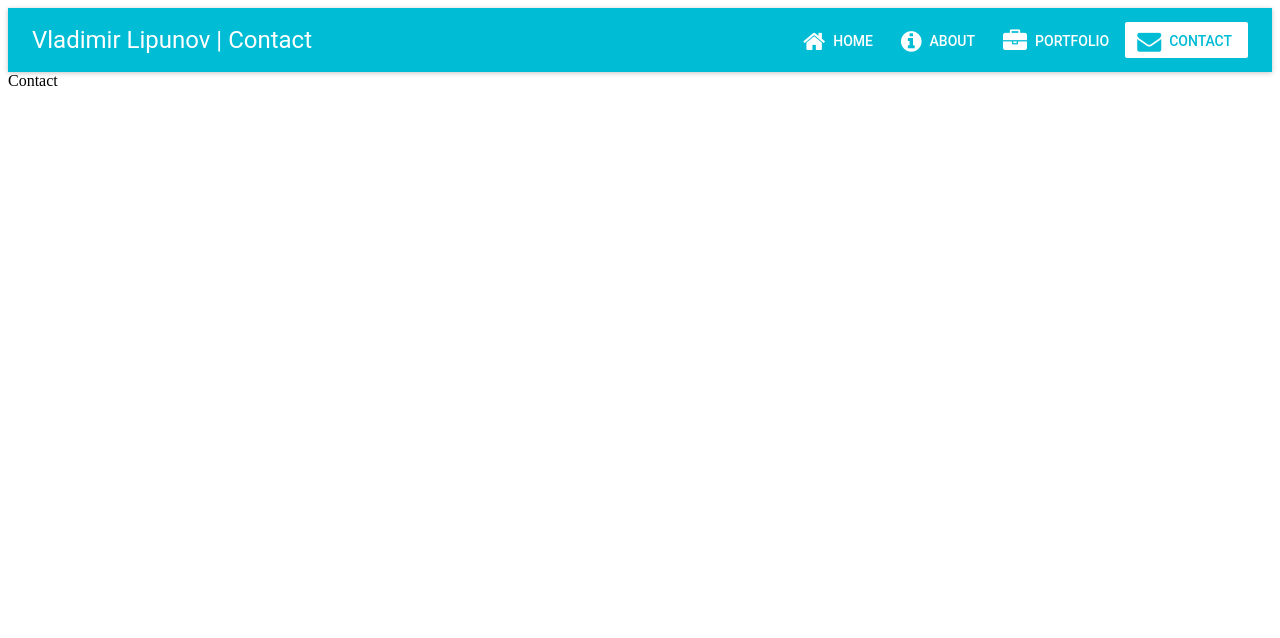
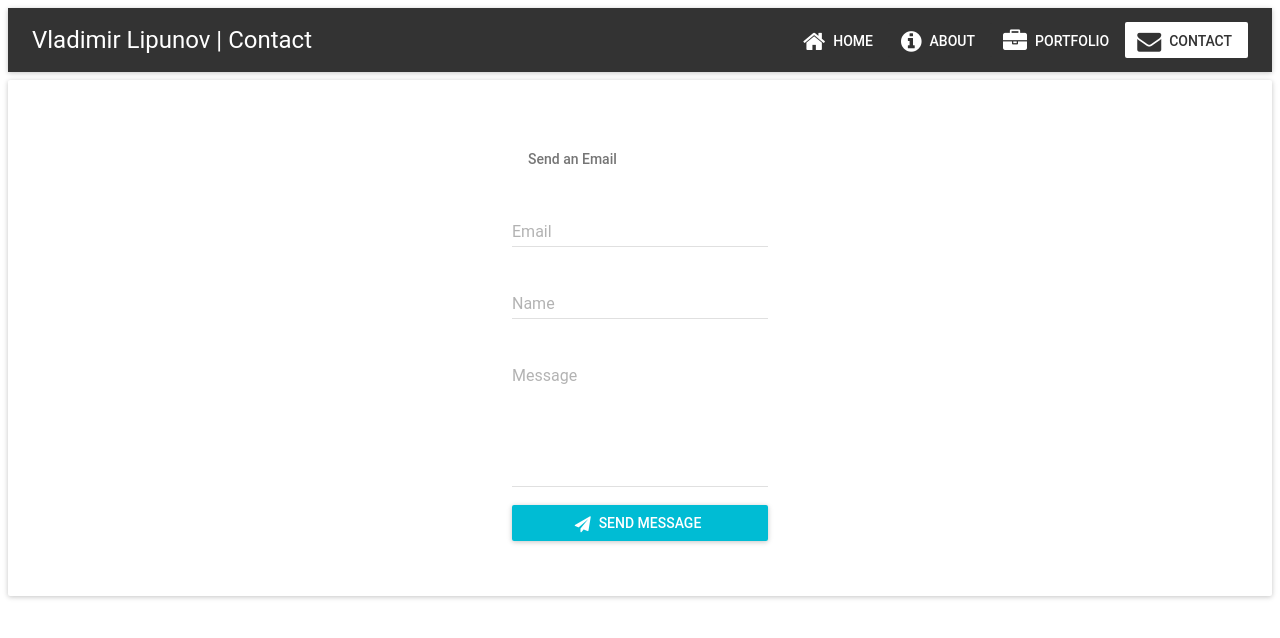
Before and after one commit to lippyDesign/portfolio_2017, a React app: page /contact in a window 1280 px wide. Shown: the top 638 px of the page. Built offline with nearby package versions, Linux system fonts and the light colour scheme; what react-tap-event-plugin would draw is missing.

Commit message:
finished contact email form, updated nav color to dark

```diff
--- /dev/null
+++ b/src/components/ContactForm.js
@@ -0,0 +1,53 @@
+import React from 'react';
+import Subheader from 'material-ui/Subheader';
+import TextField from 'material-ui/TextField';
+import RaisedButton from 'material-ui/RaisedButton';
+
+export default class extends React.Component {
+  render() {
+    return <form style={styles.formStyle} onSubmit={this.props.onFormSubmit}>
+      <Subheader>Send an Email</Subheader>
+      <TextField
+        hintText="your@email.com"
+        floatingLabelText="Email"
+        errorText={this.props.emailErrorMessage}
+        style={styles.inputStyle}
+        value={this.props.email}
+        onChange={event => this.props.textChanged(event.target.value, 'email')}
+      />
+      <TextField
+        hintText="Your Name"
+        floatingLabelText="Name"
+        errorText={this.props.nameErrorMessage}
+        style={styles.inputStyle}
+        value={this.props.name}
+        onChange={event => this.props.textChanged(event.target.value, 'name')}
+      />
+      <TextField
+        hintText="Message Text"
+        errorText={this.props.messageErrorMessage}
+        floatingLabelText="Message"
+        multiLine={true}
+        rows={5}
+        style={styles.inputStyle}
+        value={this.props.message}
+        onChange={event => this.props.textChanged(event.target.value, 'message')}
+      />
+      <RaisedButton
+        primary
+        fullWidth
+        label="Send Message"
+        icon={<i style={styles.iconStyle} className="fa fa-paper-plane" aria-hidden="true"></i>}
+        style={styles.buttonStyle}
+        onClick={this.props.onFormSubmit}
+      />
+    </form>;
+  }
+}
+
+const styles = {
+  formStyle: { padding: 5 },
+  inputStyle: { display: 'block' },
+  buttonStyle: { marginTop: 10 },
+  iconStyle: { color: '#FFF' }
+}
--- a/src/components/ContactPage.js
+++ b/src/components/ContactPage.js
@@ -1,7 +1,50 @@
-import React, { Component } from 'react';
+import React from 'react';
+import Paper from 'material-ui/Paper';
+import TextField from 'material-ui/TextField';
+import RaisedButton from 'material-ui/RaisedButton';
 
-export default class extends Component {
+import ContactForm from './ContactForm';
+
+export default class extends React.Component {
+
+  state = { email: '', name: '', message: '', emailErrorMessage: '', nameErrorMessage: '', messageErrorMessage: '' }
+
+  // takes in the text vale and the field to update
+  textChanged = (value, field) => {
+    switch (field) {
+      case 'email': return this.setState({ email: value, emailErrorMessage: '' });
+      case 'name': return this.setState({ name : value, nameErrorMessage: '' });
+      case 'message': return this.setState({ message : value, messageErrorMessage: '' });
+      default: return;
+    }
+  }
+
+  onFormSubmit = event => {
+    event.preventDefault();
+    const isValidated = this.runInputValidation();
+    //
+    if (isValidated) {
+      // if all inputs passed validation
+      console.log('allvalidated')
+    }
+  }
+
+  // trims email, name and message and checks if values are not empty
+  // if values are empty set appropriate error messages
+  runInputValidation() {
+    const { email, name, message } = this.state;
+    if (!email.trim()) this.setState({ emailErrorMessage: 'Email is required'});
+    if (!name.trim()) this.setState({ nameErrorMessage: 'Name is required'});
+    if (!message.trim()) this.setState({ messageErrorMessage: 'Message is required'});
+    // returns BOOL, true if passes validation, false if fails validation
+    return [email, name, message].every(i => i.trim());
+  }
+
   render() {
-    return <section>Contact</section>
+    return <Paper zDepth={1} style={{marginTop: 8}}>
+      <section className="contactWrapper">
+        <ContactForm { ...this.state } textChanged={this.textChanged} onFormSubmit={this.onFormSubmit} />
+      </section>
+    </Paper>;
   }
 }
--- a/src/components/Navi.js
+++ b/src/components/Navi.js
@@ -79,6 +79,7 @@ class Navi extends React.Component {
         showMenuIconButton={false}
         iconElementRight={<IconButton><MenuIcon /></IconButton>}
         onRightIconButtonTouchTap={this.handleDrawerToggle}
+        style={{backgroundColor: '#333'}}
       />
     }
     // navbar for large screens
@@ -87,6 +88,7 @@ class Navi extends React.Component {
       showMenuIconButton={false}
       titleStyle={this.updateTitleStyle()}
       onTitleTouchTap={() => this.handleNavButtonPress('/')}
+      style={{backgroundColor: '#333'}}
     >
       <div className='topMenuBottomWrapper'>
         {this.renderTopMenuBarItems()}
@@ -148,8 +150,8 @@ class Navi extends React.Component {
       // make icon
       const icon = this.makeIcon(item.icon)
       // set color on active menu item
-      let menuButtonColor = item.name === this.state.activeNaviItem.replace('| ', '') ? {color:'rgb(0, 188, 212)', backgroundColor: '#FFFFFF'} : {color:'#FFFFFF', backgroundColor: 'rgb(0, 188, 212)'};
-      if (item.name === 'Home' && this.state.activeNaviItem === '') menuButtonColor = {color:'rgb(0, 188, 212)', backgroundColor: '#FFFFFF'};
+      let menuButtonColor = item.name === this.state.activeNaviItem.replace('| ', '') ? {color:'#333', backgroundColor: '#FFFFFF'} : {color:'#FFFFFF', backgroundColor: '#333'};
+      if (item.name === 'Home' && this.state.activeNaviItem === '') menuButtonColor = {color:'#333', backgroundColor: '#FFFFFF'};
       return <FlatButton icon={icon} key={item.path} style={menuButtonColor} label={item.name} onTouchTap={() => this.handleNavButtonPress(item.path)} />
     });
   }
--- a/src/template.html
+++ b/src/template.html
@@ -7,7 +7,6 @@
   <meta name="viewport" content="width=device-width, initial-scale=1.0">
   <meta name="author" content="Vladimir Lipunov">
   <meta name="description" content="Vladimir Lipunov portolio website">
-  <link href="https://fonts.googleapis.com/icon?family=Material+Icons" rel="stylesheet">
   <link rel="stylesheet" href="https://maxcdn.bootstrapcdn.com/font-awesome/4.7.0/css/font-awesome.min.css">
 </head>
 <body>
--- a/styles/main.scss
+++ b/styles/main.scss
@@ -4,6 +4,7 @@
     margin-bottom: 0;
   }
 }
+// NAVIGATION MENUES
 .topMenuBottomWrapper {
   display: flex;
   justify-content: center;
@@ -28,3 +29,11 @@
 .bottomMenuButtonActive div, .bottomMenuButtonActive span {
   color: rgb(0, 188, 212) !important;
 }
+// CONTACT PAGE
+.contactWrapper {
+  padding: 50px 25px;
+  display: flex;
+  justify-content: center;
+  align-items: center;
+  flex-wrap: wrap;
+}
```
Also changed, not shown: src/components/HomePage.js.
